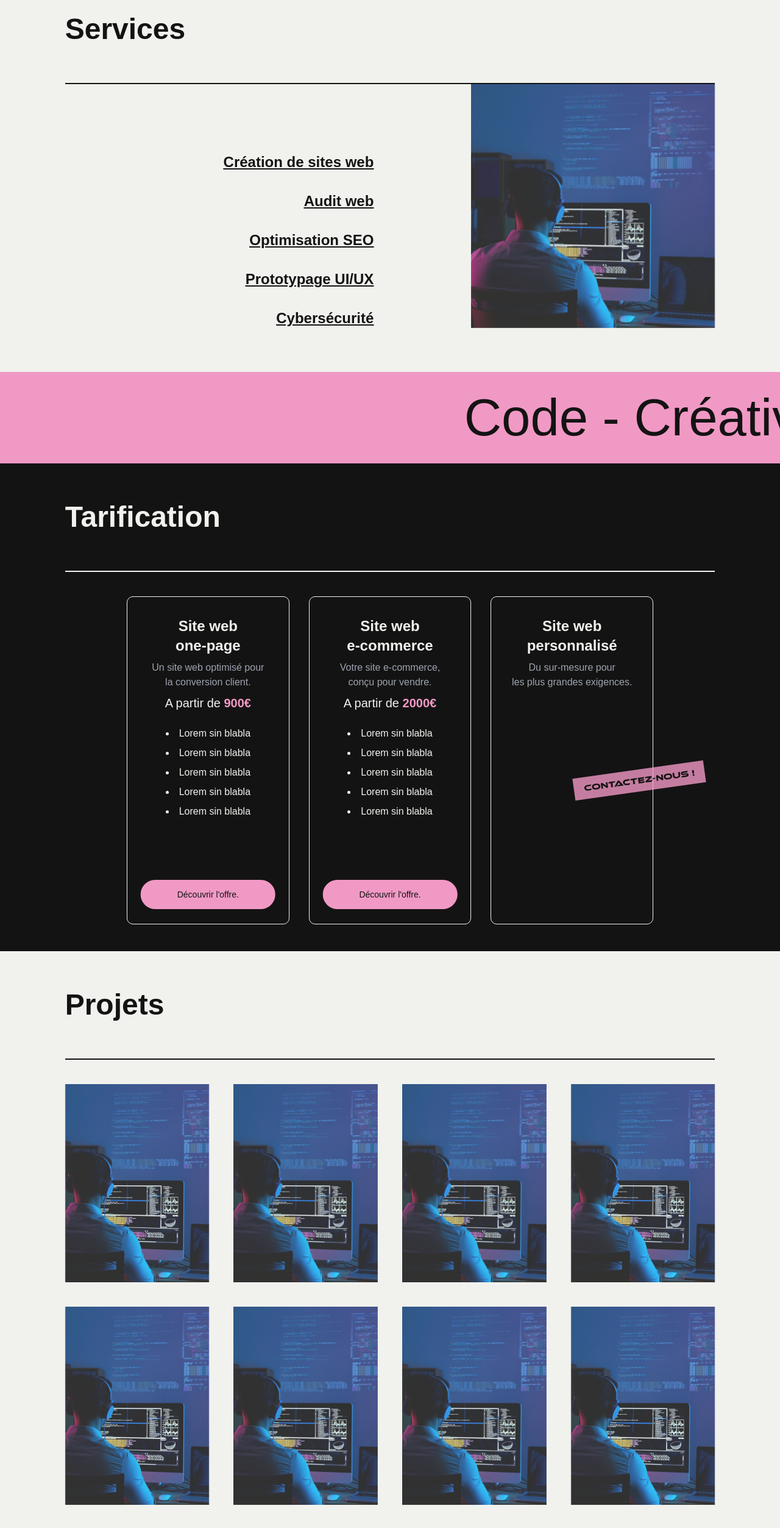
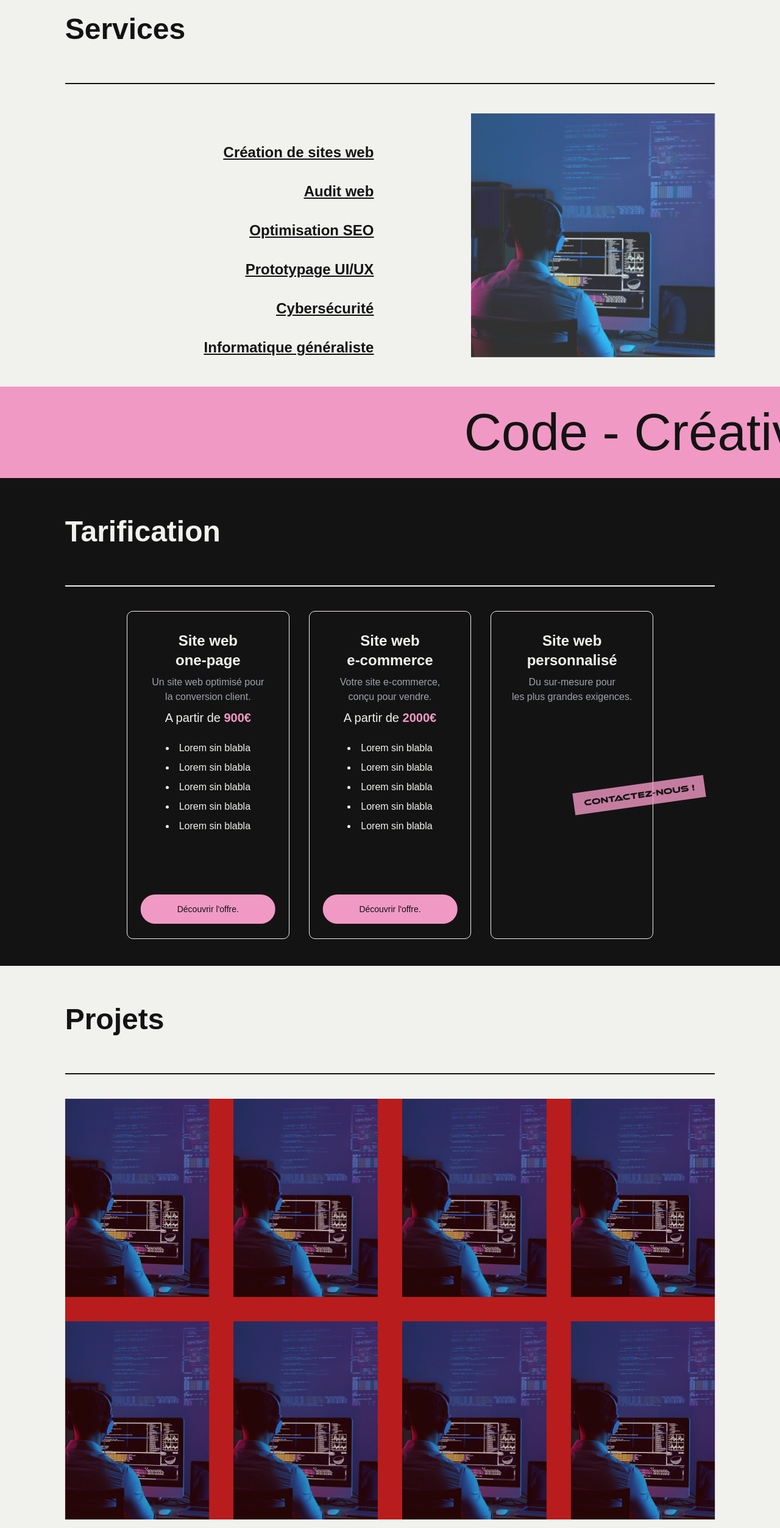
Before and after one commit to VadimElFamoso/CodeCorp, a Nuxt app: page / in a window 1280 px wide. Shown: the part 840-3346 px from the top of the page at 61% size. Built offline with nearby package versions, Linux system fonts and the light colour scheme; a web font is replaced by a local one.

Commit message:
fixed contact form, added vertical spacing in services, started to rework projects section for a better grid system

```diff
--- a/components/contact.vue
+++ b/components/contact.vue
@@ -14,12 +14,12 @@
       </div>
 
       <!--Contact form-->
-      <div class="contact_form h-auto w-[60vw] text-tertiary">
+      <div class="contact_form h-auto w-[60vw] text-tertiary py-5">
         <div class="bg-primary border-tertiary m-auto font-ethnocentric font-bold my-10 rotate-3 text-center text-secondary text-3xl p-4 w-10/12">
         <h2>Propulsez votre vision <br>dans le futur</h2>
         </div>
 
-        <form action="" class="font-areaextended flex flex-col gap-10 m-auto w-10/12">
+        <form action="send_form.php" class="font-areaextended flex flex-col gap-10 m-auto w-10/12">
 
           <!--Name container-->
           <div class="flex gap-10">
@@ -61,9 +61,15 @@
             </select>
           </div>
 
+          <!--Message-->
           <div>
             <p>Message :</p>
-            <textarea class="border-b-2 border-tertiary bg-secondary pt-1 pb-1 h-auto w-full" name="" id="" cols="30" rows="5"></textarea>
+            <textarea class="border-b-2 border-tertiary bg-secondary pt-1 pb-1 h-auto w-full" name="" id="" cols="25" rows="3"></textarea>
+          </div>
+
+          <!--Send message-->
+          <div class="m-auto">
+            <input class="bg-primary cursor-pointer font-areaextended text-secondary px-12 py-2" type="submit">
           </div>
         </form>
 
--- a/components/projects.vue
+++ b/components/projects.vue
@@ -5,7 +5,7 @@
       </div>
 
       <!--Grid container-->
-      <div class="my-10 grid grid-cols-4 grid-rows-2 gap-10 w-10/12 justify-items-center m-auto">
+      <div class="bg-red-700 my-10 grid grid-cols-4 grid-rows-2 gap-10 w-10/12 justify-items-center m-auto">
 
         <div class="relative project_card">
             <img class="h-[325px] w-[325px] object-cover" src="../public/dev.jpg" alt="">
--- a/components/services.vue
+++ b/components/services.vue
@@ -1,19 +1,20 @@
 <template>
-    <div id ="services" class="relative opacity-100 h-screen w-full">
+    <div id="services" class="relative opacity-100 h-auto w-full">
         <div class="border-b-2 border-secondary m-auto font-ethnocentric font-bold text-secondary text-5xl py-16 w-10/12">
             <h2>Services</h2>
         </div>
-        <div class="relative gap-40 m-auto w-10/12 flex flex-row-reverse">
+        <div class="relative gap-40 m-auto w-10/12 my-12 flex flex-row-reverse">
             <div>
                 <img class="w-[400px] h-[400px] right-0 top-0 object-cover" src="../public/dev.jpg" alt="">
                 <p class=""></p>
             </div>
-            <div class="flex flex-col gap-8 text-right text-2xl justify-end text-secondary underline font-ethnocentric font-bold">
-                <a class= "hover:text-primary transition" href="">Création de sites web</a>
-                <a class= "hover:text-primary transition" href="">Audit web</a>
-                <a class= "hover:text-primary transition" href="">Optimisation SEO</a>
-                <a class= "hover:text-primary transition" href="">Prototypage UI/UX</a>
-                <a class= "hover:text-primary transition" href="">Cybersécurité</a>
+            <div class="flex flex-col gap-8 services text-right text-2xl justify-end text-secondary underline font-ethnocentric font-bold">
+                <a class= "hover:text-primary service transition" href="">Création de sites web</a>
+                <a class= "hover:text-primary service transition" href="">Audit web</a>
+                <a class= "hover:text-primary service transition" href="">Optimisation SEO</a>
+                <a class= "hover:text-primary service transition" href="">Prototypage UI/UX</a>
+                <a class= "hover:text-primary service transition" href="">Cybersécurité</a>
+                <a class="hover:text-primary service transition" href="">Informatique généraliste</a>
              </div>
         </div>
 
@@ -35,18 +36,30 @@
 
 <script>
 export default {
+  mounted(){
+    const services = document.querySelectorAll(".services .service");
 
+    const services_images_map = [
+        "a",
+        "b",
+        "c",
+        "d",
+        "e",
+        "f",
+    ]
+    services.forEach(service => {
+      service.addEventListener("hover", (i) => {
+        console.log(`Le service ${i} a été survolé`);
+      })
+    })
+  }
 }
 </script>
 
 <style>
 .marquee-w {
-    position: absolute;
     width: 100%;
     height: 150px;
-    bottom: 0;
-    left: 50%;
-    transform: translate(-50%, 0);
     overflow: hidden;
 }
 .marquee {
```
